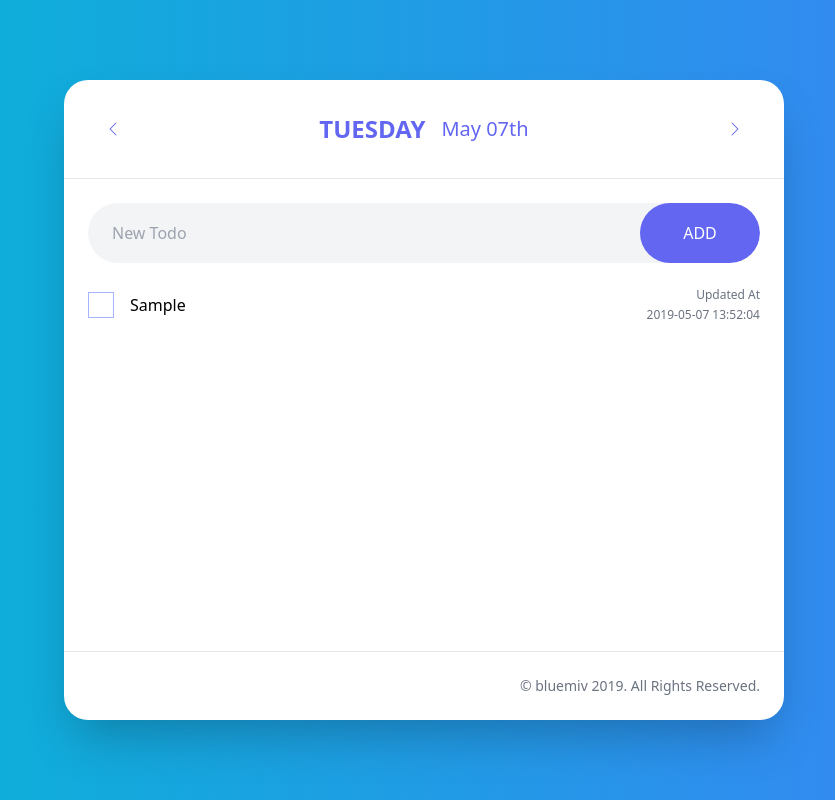
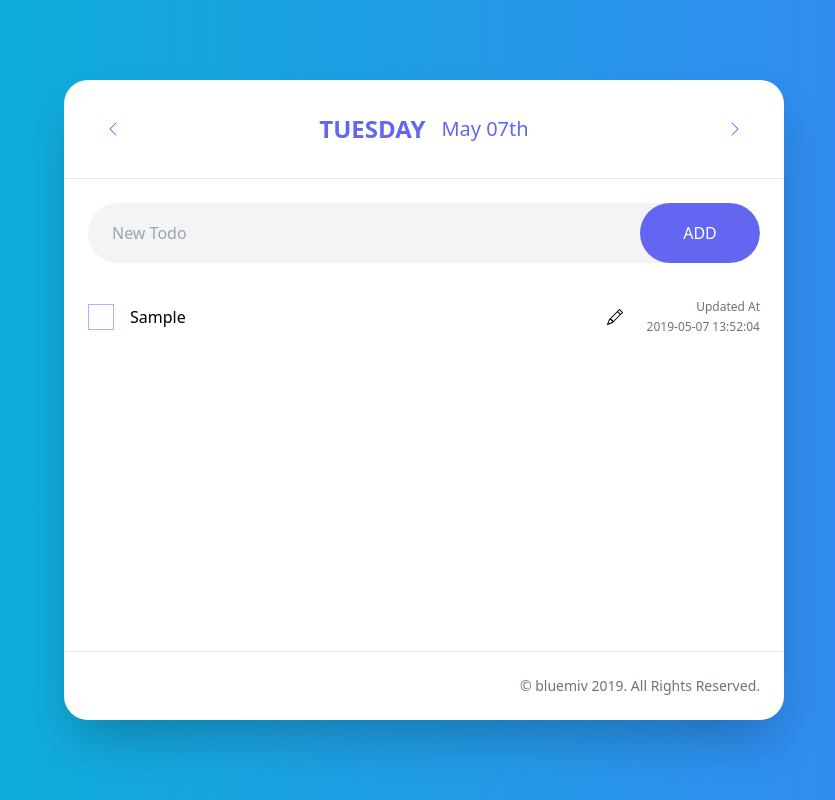
Before and after one commit to bluemiv/ReactToDoWebApp, a React (Vite) app: page / in a window 1280 px wide. Both pictures are taken after typing "Sample" into the empty fields and a click on the button "ADD". Shown: the whole page, without its empty margins (216-1051 px from the left). Built offline with nearby package versions, Linux system fonts and the light colour scheme.

Commit message:
feat: todo 항목 수정/삭제/완료 기능 개발 #12

```diff
--- /dev/null
+++ b/src/components/Icons/PencilIcon.tsx
@@ -0,0 +1,16 @@
+import { TPropsWithClassName } from '@/types';
+
+export default function PencilIcon({ className }: TPropsWithClassName) {
+  return (
+    <svg
+      xmlns="http://www.w3.org/2000/svg"
+      width="16"
+      height="16"
+      fill="currentColor"
+      className={className}
+      viewBox="0 0 16 16"
+    >
+      <path d="M12.146.146a.5.5 0 0 1 .708 0l3 3a.5.5 0 0 1 0 .708l-10 10a.5.5 0 0 1-.168.11l-5 2a.5.5 0 0 1-.65-.65l2-5a.5.5 0 0 1 .11-.168zM11.207 2.5 13.5 4.793 14.793 3.5 12.5 1.207zm1.586 3L10.5 3.207 4 9.707V10h.5a.5.5 0 0 1 .5.5v.5h.5a.5.5 0 0 1 .5.5v.5h.293zm-9.761 5.175-.106.106-1.528 3.821 3.821-1.528.106-.106A.5.5 0 0 1 5 12.5V12h-.5a.5.5 0 0 1-.5-.5V11h-.5a.5.5 0 0 1-.468-.325" />
+    </svg>
+  );
+}
--- /dev/null
+++ b/src/components/Icons/SendIcon.tsx
@@ -0,0 +1,16 @@
+import { TPropsWithClassName } from '@/types';
+
+export default function SendIcon({ className }: TPropsWithClassName) {
+  return (
+    <svg
+      xmlns="http://www.w3.org/2000/svg"
+      width="16"
+      height="16"
+      fill="currentColor"
+      className={className}
+      viewBox="0 0 16 16"
+    >
+      <path d="M15.854.146a.5.5 0 0 1 .11.54l-5.819 14.547a.75.75 0 0 1-1.329.124l-3.178-4.995L.643 7.184a.75.75 0 0 1 .124-1.33L15.314.037a.5.5 0 0 1 .54.11ZM6.636 10.07l2.761 4.338L14.13 2.576zm6.787-8.201L1.591 6.602l4.339 2.76z" />
+    </svg>
+  );
+}
--- a/src/components/Icons/index.ts
+++ b/src/components/Icons/index.ts
@@ -1,11 +1,15 @@
 import ChevronLeftIcon from './ChevronLeftIcon';
 import ChevronRightIcon from './ChevronRightIcon';
 import CheckIcon from './CheckIcon';
+import PencilIcon from './PencilIcon';
+import SendIcon from './SendIcon';
 
 const Icons = {
   ChevronLeft: ChevronLeftIcon,
   ChevronRight: ChevronRightIcon,
   Check: CheckIcon,
+  Pencil: PencilIcon,
+  Send: SendIcon,
 };
 
 export default Icons;
--- a/src/features/todo/components/TodoCheckBox.tsx
+++ b/src/features/todo/components/TodoCheckBox.tsx
@@ -10,7 +10,7 @@ export default function TodoCheckBox({ isCompleted = false, onClick }: TProps) {
   return (
     <button
       className={classNames(
-        'flex items-center justify-center text-white cursor-pointer border border-indigo-300 w-[26px] h-[26px]',
+        'flex items-center justify-center text-white ㅜㅐcursor-pointer border border-indigo-300 w-[26px] h-[26px]',
         isCompleted ? 'bg-indigo-300' : '',
       )}
       onClick={onClick}
--- a/src/features/todo/components/TodoItem.tsx
+++ b/src/features/todo/components/TodoItem.tsx
@@ -1,21 +1,63 @@
-import { TodoCheckBox, TodoState, TTodo, useTodoDateStore, useTodoStore } from '@/features/todo';
+import { useState } from 'react';
+import classNames from 'classnames';
+import { TodoCheckBox, TodoState, TTodo, useCompleteTodo, useModifyTodo } from '@/features/todo';
+import { Icons } from '@/components';
 
 interface TProps {
   todo: TTodo;
 }
 
 export default function TodoItem({ todo }: TProps) {
-  const { curDate } = useTodoDateStore();
-  const { completeTodo } = useTodoStore();
+  const [isEditMode, setIsEditMode] = useState<boolean>(false);
+  const [input, setInput] = useState<string>(todo.todo);
 
+  const completeTodo = useCompleteTodo();
+  const modifyTodo = useModifyTodo();
+
+  const toggleEditMode = () => setIsEditMode(!isEditMode);
+
+  const diabledEditButton = isEditMode && !input;
   const isCompleted = todo.state === TodoState.completed;
   return (
-    <div className="flex items-center gap-4">
+    <div className="flex items-center gap-4 h-[60px]">
       <TodoCheckBox
-        onClick={() => completeTodo({ id: todo.id, curDate, isCompleted: !isCompleted })}
+        onClick={() => completeTodo({ id: todo.id, isCompleted: !isCompleted })}
         isCompleted={isCompleted}
       />
-      <div className="flex-1">{todo.todo}</div>
+      <div className="flex-1">
+        {isEditMode ? (
+          <input
+            className="w-full outline-none px-6 py-2 rounded-full bg-gray-100"
+            value={input}
+            onChange={(e) => {
+              const nextInput = e.target.value.trim();
+              setInput(nextInput);
+            }}
+            placeholder="내용을 입력해주세요"
+          />
+        ) : (
+          <div className={isCompleted ? 'line-through text-gray-500 italic' : ''}>{todo.todo}</div>
+        )}
+      </div>
+      <div>
+        <button
+          className={classNames(
+            'hover:bg-gray-100 p-2 rounded transition ease-in-out duration-150',
+            diabledEditButton
+              ? 'cursor-not-allowed text-gray-400'
+              : 'cursor-pointer hover:text-indigo-500 active:bg-gray-200',
+          )}
+          onClick={() => {
+            toggleEditMode();
+            if (isEditMode && !!input) {
+              modifyTodo({ id: todo.id, todo: input });
+            }
+          }}
+          disabled={diabledEditButton}
+        >
+          {isEditMode ? <Icons.Send /> : <Icons.Pencil />}
+        </button>
+      </div>
       <div className="text-xs text-gray-500 text-right flex flex-col gap-1">
         <div>Updated At</div>
         <div>{todo.updated}</div>
--- a/src/features/todo/hooks/index.ts
+++ b/src/features/todo/hooks/index.ts
@@ -1,5 +1,6 @@
-import { useTodoDateStore, useTodoStore } from '@/features/todo';
+import { TodoState, useTodoDateStore, useTodoStore } from '@/features/todo';
 import { DATE_FORMAT } from '@/constants';
+import dayjs from 'dayjs';
 
 export const useTodayTodoList = () => {
   const { curDate } = useTodoDateStore();
@@ -8,3 +9,33 @@ export const useTodayTodoList = () => {
   const curDateKey = curDate.format(DATE_FORMAT.DATE);
   return todoInfo?.[curDateKey] ?? [];
 };
+
+export const useCompleteTodo = () => {
+  const { curDate } = useTodoDateStore();
+  const { todoInfo, setTodoInfo } = useTodoStore();
+  return ({ id, isCompleted }: { id: number; isCompleted: boolean }) => {
+    const nextTodoInfo = { ...todoInfo };
+    const foundTodo = nextTodoInfo[curDate.format(DATE_FORMAT.DATE)]?.find(
+      (todo) => id === todo.id,
+    );
+    if (!foundTodo) return;
+    foundTodo.state = isCompleted ? TodoState.completed : TodoState.normal;
+    foundTodo.updated = dayjs().format(DATE_FORMAT.FULL_DATE);
+    setTodoInfo(nextTodoInfo);
+  };
+};
+
+export const useModifyTodo = () => {
+  const { curDate } = useTodoDateStore();
+  const { todoInfo, setTodoInfo } = useTodoStore();
+  return ({ id, todo }: { id: number; todo: string }) => {
+    const nextTodoInfo = { ...todoInfo };
+    const foundTodo = nextTodoInfo[curDate.format(DATE_FORMAT.DATE)]?.find(
+      (todo) => id === todo.id,
+    );
+    if (!foundTodo) return;
+    foundTodo.todo = todo;
+    foundTodo.updated = dayjs().format(DATE_FORMAT.FULL_DATE);
+    setTodoInfo(nextTodoInfo);
+  };
+};
--- a/src/features/todo/store/todoStore.ts
+++ b/src/features/todo/store/todoStore.ts
@@ -1,39 +1,18 @@
 import { create } from 'zustand';
 import { devtools, persist } from 'zustand/middleware';
-import { TodoState, TTodoInfo } from '@/features/todo';
-import { Dayjs } from 'dayjs';
-import { DATE_FORMAT } from '@/constants';
+import { TTodoInfo } from '@/features/todo';
 
 interface TTodoState {
   todoInfo: TTodoInfo;
   setTodoInfo: (todoInfo: TTodoInfo) => void;
-  completeTodo: (params: { curDate: Dayjs; id: number; isCompleted: boolean }) => void;
 }
 
 export const useTodoStore = create<TTodoState>()(
   devtools(
     persist(
-      (set, get) => ({
+      (set) => ({
         todoInfo: {},
         setTodoInfo: (todoInfo) => set(() => ({ todoInfo })),
-        completeTodo: ({
-          curDate,
-          id,
-          isCompleted,
-        }: {
-          curDate: Dayjs;
-          id: number;
-          isCompleted: boolean;
-        }) => {
-          const { todoInfo } = get();
-          const nextTodoInfo = { ...todoInfo };
-          const foundTodo = nextTodoInfo[curDate.format(DATE_FORMAT.DATE)]?.find(
-            (todo) => id === todo.id,
-          );
-          if (!foundTodo) return;
-          foundTodo.state = isCompleted ? TodoState.completed : TodoState.normal;
-          set(() => ({ todoInfo: nextTodoInfo }));
-        },
       }),
       { name: 'todoStore' },
     ),
```
